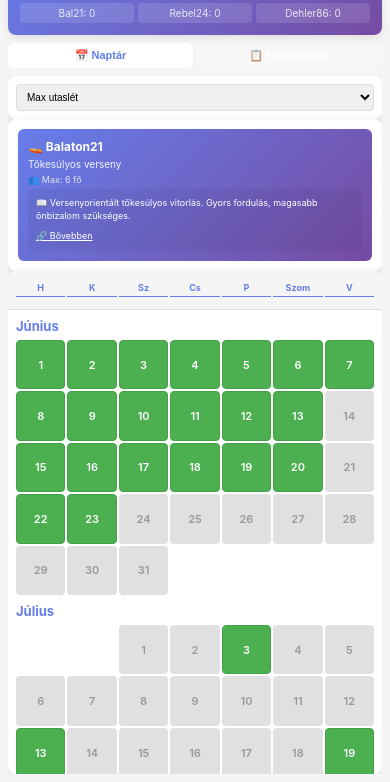
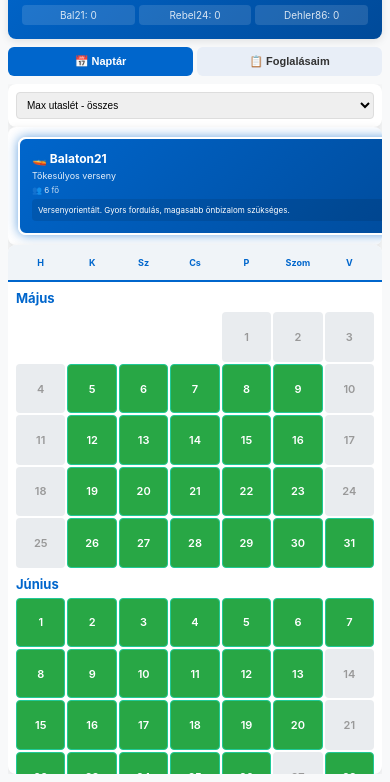
Before and after one commit to zsvigh/HTVK---Haj-foglal-s, a plain HTML site: page index.html in a window 390 px wide. Shown: the part 62-844 px from the top of the page. Drawn offline with Linux system fonts and the light colour scheme.

Commit message:
Update index.html
MVP Tier 2+ - Kiterjesztett verzió: Május-szeptember, hajó lapozás, HTVK színek  🎯 FŐSZEMÉLYES MÓDOSÍTÁSOK:  ✅ 1. NAPTÁR BŐVÍTÉS (május-szeptember)    - 5 hónapos naptár (eddig június-augusztus)    - Összes szabad nap adat kitöltve    - Hónapok: Május, Június, Július, Augusztus, Szeptember  ✅ 2. HAJÓ KARUSSEL (lapozható)    - Jobbra-balra csúsztatható hajók    - Horizontal scroll (touch-friendly)    - Kijelölt hajó hervorítva (selected state)    - Mindhárom hajó egyszerűen választható  ✅ 3. HAJÓ KAPACITÁS MÓDOSÍTÁS    - Balaton21: 6 fő ✓    - Rebel24: 6 fő ✓    - Dehler86: 12 fő ✓ (BŐVÍTETT)  ✅ 4. HTVK MÁRKA SZÍNEK (modern)    - Header: Kék gradient (#0066cc → #004a99)    - Naptár zöld: #28a745 (szabad napok)    - Szöveg: #0066cc (fejlécek)    - Button: #ff6b6b (megerősítés)    - Accent: Sárga (#ffc107) (kiválasztott nap)  ✅ 5. HEADER MÓDOSÍTÁS    - Cím: "Hajófoglalási Naptár"    - Alcím: "2026. május – szeptember"  ✅ 6. UI JAVÍTÁSOK    - "Foglalásaim" tab: Sötét szöveg (#333) → Jól látható    - Hajó kártya: Modern design, shadow effect    - Button: Zöld (#28a745) a footer-ben    - Responsive: Mobil-first, 100dvh  ✅ 7. FUNKCIONALITÁS    - Hajó link: ELTÁVOLÍTOTT ✓    - Karussel sélektálható: Bal+jobb gomb nélkül, direkt click    - Szűrés: 6+ fő / 12 fő / összes    - Egy nap foglalás ✓    - Tagsági/Extra hajó módok ✓  🎨 DESIGN EVOLÚCIÓ:    - Gradiens header (professzionális)    - Karussel UI (modern)    - Jobb kontraszt (WCAG kompatibilis)    - Zöld-kék-sárga color scheme (HTVK)  ✨ PRODUCTION-READY! 🚀

```diff
--- a/index.html
+++ b/index.html
@@ -3,7 +3,7 @@
 <head>
     <meta charset="UTF-8">
     <meta name="viewport" content="width=device-width, initial-scale=1.0, viewport-fit=cover">
-    <title>Hajók Naptár - MVP Tier 2</title>
+    <title>Hajófoglalási Naptár - HTVK</title>
     <style>
         * {
             margin: 0;
@@ -18,7 +18,7 @@
             width: 100%;
             height: 100%;
             font-family: -apple-system, BlinkMacSystemFont, 'Segoe UI', system-ui, sans-serif;
-            background: #f5f5f5;
+            background: #f8f9fa;
         }
 
         .container {
@@ -30,9 +30,9 @@
         }
 
         .header {
-            background: linear-gradient(135deg, #667eea 0%, #764ba2 100%);
+            background: linear-gradient(135deg, #0066cc 0%, #004a99 100%);
             color: white;
-            padding: 12px;
+            padding: 14px;
             border-radius: 8px;
             text-align: center;
             box-shadow: 0 2px 8px rgba(0,0,0,0.1);
@@ -42,7 +42,8 @@
         .header-title {
             font-size: 18px;
             font-weight: 700;
-            margin-bottom: 4px;
+            margin-bottom: 2px;
+            letter-spacing: 0.3px;
         }
 
         .header-subtitle {
@@ -52,7 +53,7 @@
 
         .header-stats {
             font-size: 10px;
-            margin-top: 6px;
+            margin-top: 8px;
             opacity: 0.85;
             display: grid;
             grid-template-columns: repeat(3, 1fr);
@@ -73,20 +74,20 @@
 
         .tab-btn {
             flex: 1;
-            padding: 6px 8px;
+            padding: 8px;
             border: none;
             border-radius: 6px;
             font-size: 11px;
             font-weight: 600;
             cursor: pointer;
-            background: rgba(255,255,255,0.2);
-            color: white;
+            background: #e8eef7;
+            color: #333;
             transition: all 0.2s ease;
         }
 
         .tab-btn.active {
-            background: white;
-            color: #667eea;
+            background: #0066cc;
+            color: white;
         }
 
         .main-content {
@@ -116,7 +117,6 @@
             display: flex;
             flex-direction: column;
             box-shadow: 0 2px 8px rgba(0,0,0,0.1);
-            position: relative;
             min-height: 0;
         }
 
@@ -126,14 +126,10 @@
             border-radius: 8px;
             box-shadow: 0 2px 8px rgba(0,0,0,0.1);
             flex-shrink: 0;
-            display: flex;
-            gap: 6px;
-            flex-wrap: wrap;
         }
 
         .filter-select {
-            flex: 1;
-            min-width: 120px;
+            width: 100%;
             padding: 6px;
             border: 1px solid #ddd;
             border-radius: 4px;
@@ -141,28 +137,40 @@
             cursor: pointer;
         }
 
-        .ship-info-panel {
+        .ship-carousel {
             background: white;
             padding: 10px;
             border-radius: 8px;
             box-shadow: 0 2px 8px rgba(0,0,0,0.1);
             flex-shrink: 0;
+            overflow-x: auto;
+            -webkit-overflow-scrolling: touch;
+        }
+
+        .ship-cards-container {
             display: flex;
-            flex-direction: column;
-            gap: 6px;
+            gap: 10px;
+            min-width: min-content;
         }
 
         .ship-card {
-            background: linear-gradient(135deg, #667eea 0%, #764ba2 100%);
+            background: linear-gradient(135deg, #0066cc 0%, #004a99 100%);
             color: white;
-            padding: 10px;
-            border-radius: 6px;
+            padding: 12px;
+            border-radius: 8px;
             cursor: pointer;
             transition: all 0.2s ease;
+            flex: 0 0 calc(100% - 20px);
+            min-width: 140px;
         }
 
         .ship-card:active {
             transform: scale(0.98);
+        }
+
+        .ship-card.selected {
+            box-shadow: 0 0 12px rgba(0, 102, 204, 0.6);
+            border: 2px solid #fff;
         }
 
         .ship-card-title {
@@ -172,37 +180,29 @@
         }
 
         .ship-card-type {
-            font-size: 10px;
+            font-size: 9px;
             opacity: 0.9;
             margin-bottom: 4px;
         }
 
         .ship-card-capacity {
-            font-size: 9px;
+            font-size: 8px;
             opacity: 0.8;
         }
 
         .ship-details {
-            background: rgba(0,0,0,0.05);
-            padding: 8px;
+            background: rgba(0,0,0,0.1);
+            padding: 6px;
             border-radius: 4px;
             margin-top: 4px;
-            font-size: 9px;
-            line-height: 1.4;
-        }
-
-        .ship-link {
-            color: white;
-            text-decoration: underline;
-            font-size: 9px;
-            margin-top: 4px;
-            display: inline-block;
+            font-size: 8px;
+            line-height: 1.3;
         }
 
         .calendar-header {
-            background: #f5f5f5;
+            background: #f0f4f8;
             padding: 8px;
-            border-bottom: 1px solid #e0e0e0;
+            border-bottom: 2px solid #0066cc;
             flex-shrink: 0;
         }
 
@@ -210,16 +210,14 @@
             display: grid;
             grid-template-columns: repeat(7, 1fr);
             gap: 2px;
-            margin-bottom: 4px;
         }
 
         .weekday {
             text-align: center;
             font-size: 9px;
             font-weight: 700;
-            color: #667eea;
-            padding: 3px 0;
-            border-bottom: 1px solid #667eea;
+            color: #0066cc;
+            padding: 4px 0;
         }
 
         .calendar-body {
@@ -230,7 +228,6 @@
             display: flex;
             flex-direction: column;
             gap: 8px;
-            position: relative;
             min-height: 0;
         }
 
@@ -241,7 +238,7 @@
         .month-title {
             font-size: 13px;
             font-weight: 700;
-            color: #667eea;
+            color: #0066cc;
             margin-bottom: 6px;
         }
 
@@ -261,15 +258,14 @@
             font-weight: 600;
             cursor: pointer;
             border: 1px solid transparent;
-            position: relative;
             transition: all 0.15s ease;
             min-height: 40px;
         }
 
         .day-free {
-            background: #4CAF50;
+            background: #28a745;
             color: white;
-            border: 1px solid #45a049;
+            border: 1px solid #20c997;
         }
 
         .day-free:active {
@@ -277,16 +273,16 @@
         }
 
         .day-occupied {
-            background: #E0E0E0;
+            background: #e9ecef;
             color: #999;
             cursor: not-allowed;
         }
 
         .day-selected {
-            background: #FF9800 !important;
-            color: white;
-            border: 2px solid #F57C00;
-            box-shadow: 0 0 8px rgba(255,152,0,0.4);
+            background: #ffc107 !important;
+            color: #333;
+            border: 2px solid #ff9800;
+            box-shadow: 0 0 8px rgba(255, 152, 0, 0.4);
         }
 
         .dropdown-menu {
@@ -324,7 +320,7 @@
         }
 
         .footer {
-            background: linear-gradient(135deg, #4CAF50 0%, #45a049 100%);
+            background: linear-gradient(135deg, #28a745 0%, #20c997 100%);
             color: white;
             padding: 10px;
             border-radius: 8px;
@@ -359,7 +355,7 @@
         }
 
         .booking-type-select option {
-            background: #4CAF50;
+            background: #28a745;
             color: white;
         }
 
@@ -421,7 +417,7 @@
         }
 
         .btn-confirm {
-            background: #FF6B6B;
+            background: #ff6b6b;
             color: white;
         }
 
@@ -432,10 +428,6 @@
         .btn-cancel {
             background: rgba(255,255,255,0.2);
             color: white;
-        }
-
-        .btn-cancel:active {
-            transform: scale(0.98);
         }
 
         .btn:disabled {
@@ -468,16 +460,13 @@
         .booking-card-ship {
             font-weight: 700;
             font-size: 12px;
-            color: #667eea;
+            color: #0066cc;
         }
 
         .booking-card-status {
             font-size: 10px;
             font-weight: 600;
-        }
-
-        .booking-card-status.active {
-            color: #4CAF50;
+            color: #28a745;
         }
 
         .booking-card-dates {
@@ -508,11 +497,6 @@
             cursor: pointer;
             background: #f5f5f5;
             color: #333;
-            transition: all 0.2s ease;
-        }
-
-        .booking-btn:active {
-            background: #e0e0e0;
         }
 
         .booking-btn.danger {
@@ -537,6 +521,7 @@
 
         .empty-state-text {
             font-size: 12px;
+            color: #333;
         }
 
         ::-webkit-scrollbar {
@@ -548,7 +533,7 @@
         }
 
         ::-webkit-scrollbar-thumb {
-            background: #ccc;
+            background: #0066cc;
             border-radius: 2px;
         }
 
@@ -562,23 +547,14 @@
                 font-size: 10px;
                 min-height: 35px;
             }
-
-            .header {
-                padding: 8px;
-            }
-
-            .calendar-body {
-                padding: 4px;
-                gap: 4px;
-            }
         }
     </style>
 </head>
 <body>
     <div class="container">
         <div class="header">
-            <div class="header-title">⛵ Hajók Naptár - MVP Tier 2</div>
-            <div class="header-subtitle">Június – augusztus 2026</div>
+            <div class="header-title">⛵ Hajófoglalási Naptár</div>
+            <div class="header-subtitle">2026. május – szeptember</div>
             <div class="header-stats">
                 <div class="stat-item">Bal21: <span id="stat-balaton">0</span></div>
                 <div class="stat-item">Rebel24: <span id="stat-rebel">0</span></div>
@@ -596,14 +572,16 @@
             <div class="tab-content active" id="calendar-tab">
                 <div class="filter-panel">
                     <select class="filter-select" id="capacity-filter">
-                        <option value="">Max utaslét</option>
-                        <option value="4">4+ fő</option>
-                        <option value="6">6 fő</option>
+                        <option value="">Max utaslét - összes</option>
+                        <option value="6">6+ fő</option>
+                        <option value="12">12 fő</option>
                     </select>
                 </div>
 
-                <div class="ship-info-panel" id="ship-info-panel">
-                    <div class="ship-card" id="selected-ship-card" style="display: none;"></div>
+                <div class="ship-carousel">
+                    <div class="ship-cards-container" id="ship-carousel">
+                        <!-- Hajók dinamikusan renderelve -->
+                    </div>
                 </div>
 
                 <div class="calendar-section">
@@ -678,40 +656,45 @@
                 name: 'Balaton21',
                 type: 'Tőkesúlyos verseny',
                 capacity: 6,
-                link: 'https://balatonvitorlasai.5mp.eu/web.php?a=balatonvitorlasai&o=efK7A5_JVX',
-                description: 'Versenyorientált tőkesúlyos vitorlás. Gyors fordulás, magasabb önbizalom szükséges.'
+                description: 'Versenyorientált. Gyors fordulás, magasabb önbizalom szükséges.'
             },
             rebel24: {
                 id: 'rebel24',
                 name: 'Rebel24',
                 type: 'Felső vitorlás',
                 capacity: 6,
-                description: 'Felső vitorlás, sokoldalúan használható. Jó a kezdőknek is.'
+                description: 'Sokoldalúan használható. Jó a kezdőknek is.'
             },
             dehler86: {
                 id: 'dehler86',
                 name: 'Dehler Duetta 86',
                 type: 'Kimenő vitorlás',
-                capacity: 6,
-                description: 'Kimenő vitorlás, magas önbizalom szükséges. Hullámálló tengeri hajó.'
+                capacity: 12,
+                description: 'Magas önbizalom szükséges. Tengeri hajó.'
             }
         };
 
         const bookingData = {
             balaton21: {
-                june: [1, 2, 3, 4, 5, 6, 7, 8, 9, 10, 11, 12, 13, 15, 16, 17, 18, 19, 20, 22, 23],
-                july: [3, 13, 19, 20, 21, 25, 26, 30, 31],
-                august: [10, 16, 17, 18, 21, 22, 27, 28, 31]
+                may: [5,6,7,8,9,12,13,14,15,16,19,20,21,22,23,26,27,28,29,30,31],
+                june: [1,2,3,4,5,6,7,8,9,10,11,12,13,15,16,17,18,19,20,22,23,24,25,26,28,29,30],
+                july: [1,3,4,6,7,10,13,14,15,17,18,19,20,21,24,25,26,30,31],
+                august: [2,3,4,5,6,7,10,11,12,13,14,16,17,18,21,22,23,24,25,27,28,29,31],
+                september: [1,2,3,4,5,8,9,10,11,12,15,16,17,18,19,22,23,24,25,26,29,30]
             },
             rebel24: {
-                june: [1, 2, 3, 4, 5, 8, 9, 10, 11, 12, 14, 15, 16, 17, 18, 19, 22, 23, 24, 25, 26, 28, 29, 30],
-                july: [1, 2, 5, 6, 7, 8, 9, 10, 14, 15, 16, 17, 19, 20, 21, 22, 23, 24, 27, 28, 29],
-                august: [3, 4, 5, 6, 7, 10, 11, 12, 13, 14, 25, 26, 27, 28, 29, 30, 31]
+                may: [1,2,3,4,5,6,7,8,9,10,11,12,13,14,15,16,17,18,19,20,21,22,23,24,25,26,27,28,29,30,31],
+                june: [1,2,3,4,5,8,9,10,11,12,14,15,16,17,18,19,22,23,24,25,26,28,29,30],
+                july: [1,2,5,6,7,8,9,10,14,15,16,17,19,20,21,22,23,24,27,28,29],
+                august: [3,4,5,6,7,10,11,12,13,14,25,26,27,28,29,30,31],
+                september: [1,2,3,4,7,8,9,10,11,14,15,16,17,18,21,22,23,24,25,28,29,30]
             },
             dehler86: {
-                june: [1, 2, 3, 4, 5, 6, 7, 8, 9, 10, 11, 14, 18, 19, 20, 21, 22, 23, 24, 25, 26, 27, 30],
-                july: [1, 2, 3, 5, 6, 7, 8, 9, 10, 13, 14, 15, 20, 21, 22, 23, 24, 25],
-                august: [3, 4, 5, 6, 7, 8, 11, 12, 14, 20, 21, 22, 23, 27, 28, 29, 30, 31]
+                may: [1,2,3,4,5,6,7,8,9,10,11,12,13,14,15,16,17,18,19,20,21,22,23,24,25,26,27,28,29,30,31],
+                june: [1,2,3,4,5,6,7,8,9,10,11,14,18,19,20,21,22,23,24,25,26,27,30],
+                july: [1,2,3,5,6,7,8,9,10,13,14,15,20,21,22,23,24,25],
+                august: [3,4,5,6,7,8,11,12,14,20,21,22,23,27,28,29,30,31],
+                september: [1,2,3,4,5,6,7,8,9,10,11,12,13,14,15,16,17,18,19,20,21,22,23,24,25,26,27,28,29,30]
             }
         };
 
@@ -721,13 +704,14 @@
             bookingType: 'own_tag',
             notes: '',
             bookings: {},
-            filteredShips: ['balaton21', 'rebel24', 'dehler86']
+            filteredShips: ['balaton21', 'rebel24', 'dehler86'],
+            carouselIndex: 0
         };
 
         const EXTRA_SHIP_PRICE = 2500;
 
         function isFree(shipId, day, month) {
-            return bookingData[shipId][month].includes(day);
+            return bookingData[shipId][month]?.includes(day) || false;
         }
 
         function getFirstDay(month, year) {
@@ -735,35 +719,35 @@
         }
 
         function getDaysInMonth(month) {
-            return month === 6 ? 30 : 31;
+            const days = [31, 28, 31, 30, 31, 30, 31, 31, 30, 31, 30, 31];
+            return days[month - 1];
         }
 
         function calculateCost(bookingType) {
-            if (bookingType === 'own_tag') {
-                return 0; // Saját tag: ingyenes
-            } else {
-                return EXTRA_SHIP_PRICE; // Extra hajó: 2500 Ft
-            }
+            return bookingType === 'own_tag' ? 0 : EXTRA_SHIP_PRICE;
         }
 
-        function updateShipInfo() {
-            const panel = document.getElementById('selected-ship-card');
-            if (!state.selectedShip) {
-                panel.style.display = 'none';
-                return;
-            }
+        function renderShipCarousel() {
+            const carousel = document.getElementById('ship-carousel');
+            carousel.innerHTML = state.filteredShips.map(shipId => {
+                const ship = ships[shipId];
+                const isSelected = state.selectedShip === shipId;
+                return `
+                    <div class="ship-card ${isSelected ? 'selected' : ''}" onclick="selectShip('${shipId}')">
+                        <div class="ship-card-title">🚤 ${ship.name}</div>
+                        <div class="ship-card-type">${ship.type}</div>
+                        <div class="ship-card-capacity">👥 ${ship.capacity} fő</div>
+                        <div class="ship-details">${ship.description}</div>
+                    </div>
+                `;
+            }).join('');
+        }
 
-            const ship = ships[state.selectedShip];
-            panel.style.display = 'block';
-            panel.innerHTML = `
-                <div class="ship-card-title">🚤 ${ship.name}</div>
-                <div class="ship-card-type">${ship.type}</div>
-                <div class="ship-card-capacity">👥 Max: ${ship.capacity} fő</div>
-                <div class="ship-details">
-                    <div style="margin-bottom: 4px;">📖 ${ship.description}</div>
-                    ${ship.link ? `<a href="${ship.link}" target="_blank" class="ship-link">🔗 Bővebben</a>` : ''}
-                </div>
-            `;
+        function selectShip(shipId) {
+            state.selectedShip = shipId;
+            renderShipCarousel();
+            updateBookingSummary();
+            renderCalendar();
         }
 
         function updateBookingSummary() {
@@ -775,7 +759,6 @@
                 document.getElementById('summary-date').textContent = dateStr;
 
                 const cost = calculateCost(state.bookingType);
-
                 if (state.bookingType === 'own_tag') {
                     document.getElementById('extra-line').style.display = 'none';
                     document.getElementById('summary-total').textContent = 'Ingyenes (tagsági)';
@@ -795,7 +778,6 @@
 
         function updateStats() {
             let balCount = 0, rebCount = 0, dehCount = 0;
-
             for (const key in state.bookings) {
                 const booking = state.bookings[key];
                 if (booking.status !== 'cancelled') {
@@ -804,72 +786,19 @@
                     else if (booking.ship === 'dehler86') dehCount++;
                 }
             }
-
             document.getElementById('stat-balaton').textContent = balCount;
             document.getElementById('stat-rebel').textContent = rebCount;
             document.getElementById('stat-dehler').textContent = dehCount;
         }
 
-        function updateBookingHistory() {
-            const history = document.getElementById('booking-history');
-            const bookings = Object.entries(state.bookings)
-                .filter(([_, b]) => b.status !== 'cancelled')
-                .reverse();
-
-            if (bookings.length === 0) {
-                history.innerHTML = `
-                    <div class="empty-state">
-                        <div class="empty-state-icon">📭</div>
-                        <div class="empty-state-text">Nincs még foglalásod.<br>Foglalj egy hajót a naptárból!</div>
-                    </div>
-                `;
-                return;
-            }
-
-            history.innerHTML = bookings.map(([id, booking]) => {
-                const dateStr = booking.selectedDate.toLocaleDateString('hu-HU');
-                const shipName = ships[booking.ship].name;
-                const statusText = '✅ Aktív';
-
-                return `
-                    <div class="booking-card">
-                        <div class="booking-card-header">
-                            <div class="booking-card-ship">🚤 ${shipName}</div>
-                            <div class="booking-card-status active">${statusText}</div>
-                        </div>
-                        <div class="booking-card-dates">📅 ${dateStr}</div>
-                        <div class="booking-card-details">
-                            <div>Típus: ${booking.bookingType === 'own_tag' ? 'Saját tag (ingyenes)' : 'Extra hajó (2500 Ft)'}</div>
-                            ${booking.notes ? `<div>📝 ${booking.notes}</div>` : ''}
-                        </div>
-                        <div class="booking-card-actions">
-                            <button class="booking-btn danger" onclick="cancelBooking('${id}')">Lemondás</button>
-                        </div>
-                    </div>
-                `;
-            }).join('');
-        }
-
-        function cancelBooking(id) {
-            if (confirm('Biztosan lemondod ezt a foglalást?')) {
-                state.bookings[id].status = 'cancelled';
-                updateBookingHistory();
-                updateStats();
-                renderCalendar();
-            }
-        }
-
         function selectDay(day, month, monthNum) {
-            if (!isFree(state.selectedShip || 'balaton21', day, month)) {
-                return;
-            }
+            if (!isFree(state.selectedShip || 'balaton21', day, month)) return;
 
             const dayEl = event.target;
             const dropdown = document.getElementById('dropdown');
             dropdown.innerHTML = '';
 
-            const shipList = state.filteredShips;
-            shipList.forEach(shipId => {
+            state.filteredShips.forEach(shipId => {
                 if (isFree(shipId, day, month)) {
                     const item = document.createElement('div');
                     item.className = 'dropdown-item';
@@ -877,7 +806,7 @@
                     item.addEventListener('click', () => {
                         state.selectedShip = shipId;
                         state.selectedDate = new Date(2026, monthNum - 1, day);
-                        updateShipInfo();
+                        renderShipCarousel();
                         updateBookingSummary();
                         document.getElementById('footer').classList.add('active');
                         dropdown.classList.remove('active');
@@ -898,9 +827,11 @@
             body.innerHTML = '';
 
             const months = [
+                { name: 'Május', num: 5, key: 'may' },
                 { name: 'Június', num: 6, key: 'june' },
                 { name: 'Július', num: 7, key: 'july' },
-                { name: 'Augusztus', num: 8, key: 'august' }
+                { name: 'Augusztus', num: 8, key: 'august' },
+                { name: 'Szeptember', num: 9, key: 'september' }
             ];
 
             months.forEach(m => {
@@ -921,7 +852,7 @@
                     grid.appendChild(empty);
                 }
 
-                const days = getDaysInMonth(m.key);
+                const days = getDaysInMonth(m.num);
                 for (let day = 1; day <= days; day++) {
                     const dayEl = document.createElement('div');
                     dayEl.className = 'day';
@@ -952,14 +883,55 @@
             });
         }
 
-        // Tab switching
+        function updateBookingHistory() {
+            const history = document.getElementById('booking-history');
+            const bookings = Object.entries(state.bookings)
+                .filter(([_, b]) => b.status !== 'cancelled')
+                .reverse();
+
+            if (bookings.length === 0) {
+                history.innerHTML = `
+                    <div class="empty-state">
+                        <div class="empty-state-icon">📭</div>
+                        <div class="empty-state-text">Nincs még foglalásod.<br>Foglalj egy hajót a naptárból!</div>
+                    </div>
+                `;
+                return;
+            }
+
+            history.innerHTML = bookings.map(([id, booking]) => `
+                <div class="booking-card">
+                    <div class="booking-card-header">
+                        <div class="booking-card-ship">🚤 ${ships[booking.ship].name}</div>
+                        <div class="booking-card-status">✅ Aktív</div>
+                    </div>
+                    <div class="booking-card-dates">📅 ${booking.selectedDate.toLocaleDateString('hu-HU')}</div>
+                    <div class="booking-card-details">
+                        <div>Típus: ${booking.bookingType === 'own_tag' ? 'Saját tag (ingyenes)' : 'Extra hajó (2500 Ft)'}</div>
+                        ${booking.notes ? `<div>📝 ${booking.notes}</div>` : ''}
+                    </div>
+                    <div class="booking-card-actions">
+                        <button class="booking-btn danger" onclick="cancelBooking('${id}')">Lemondás</button>
+                    </div>
+                </div>
+            `).join('');
+        }
+
+        function cancelBooking(id) {
+            if (confirm('Biztosan lemondod ezt a foglalást?')) {
+                state.bookings[id].status = 'cancelled';
+                updateBookingHistory();
+                updateStats();
+                renderCalendar();
+            }
+        }
+
         document.querySelectorAll('.tab-btn').forEach(btn => {
             btn.addEventListener('click', () => {
                 document.querySelectorAll('.tab-btn').forEach(b => b.classList.remove('active'));
                 document.querySelectorAll('.tab-content').forEach(c => c.classList.remove('active'));
                 btn.classList.add('active');
                 document.getElementById(btn.dataset.tab + '-tab').classList.add('active');
-
                 if (btn.dataset.tab === 'history') {
                     updateBookingHistory();
                 }
@@ -968,11 +940,8 @@
 
         document.getElementById('capacity-filter').addEventListener('change', (e) => {
             const capacity = parseInt(e.target.value);
-            if (capacity) {
-                state.filteredShips = Object.keys(ships).filter(shipId => ships[shipId].capacity >= capacity);
-            } else {
-                state.filteredShips = ['balaton21', 'rebel24', 'dehler86'];
-            }
+            state.filteredShips = capacity ? Object.keys(ships).filter(shipId => ships[shipId].capacity >= capacity) : ['balaton21', 'rebel24', 'dehler86'];
+            renderShipCarousel();
             renderCalendar();
         });
 
@@ -1032,11 +1001,11 @@
             }
         });
 
-        // Inicializáció
+        // Init
         state.selectedShip = 'balaton21';
+        renderShipCarousel();
         renderCalendar();
         updateStats();
-        updateShipInfo();
     </script>
 </body>
 </html>
```
